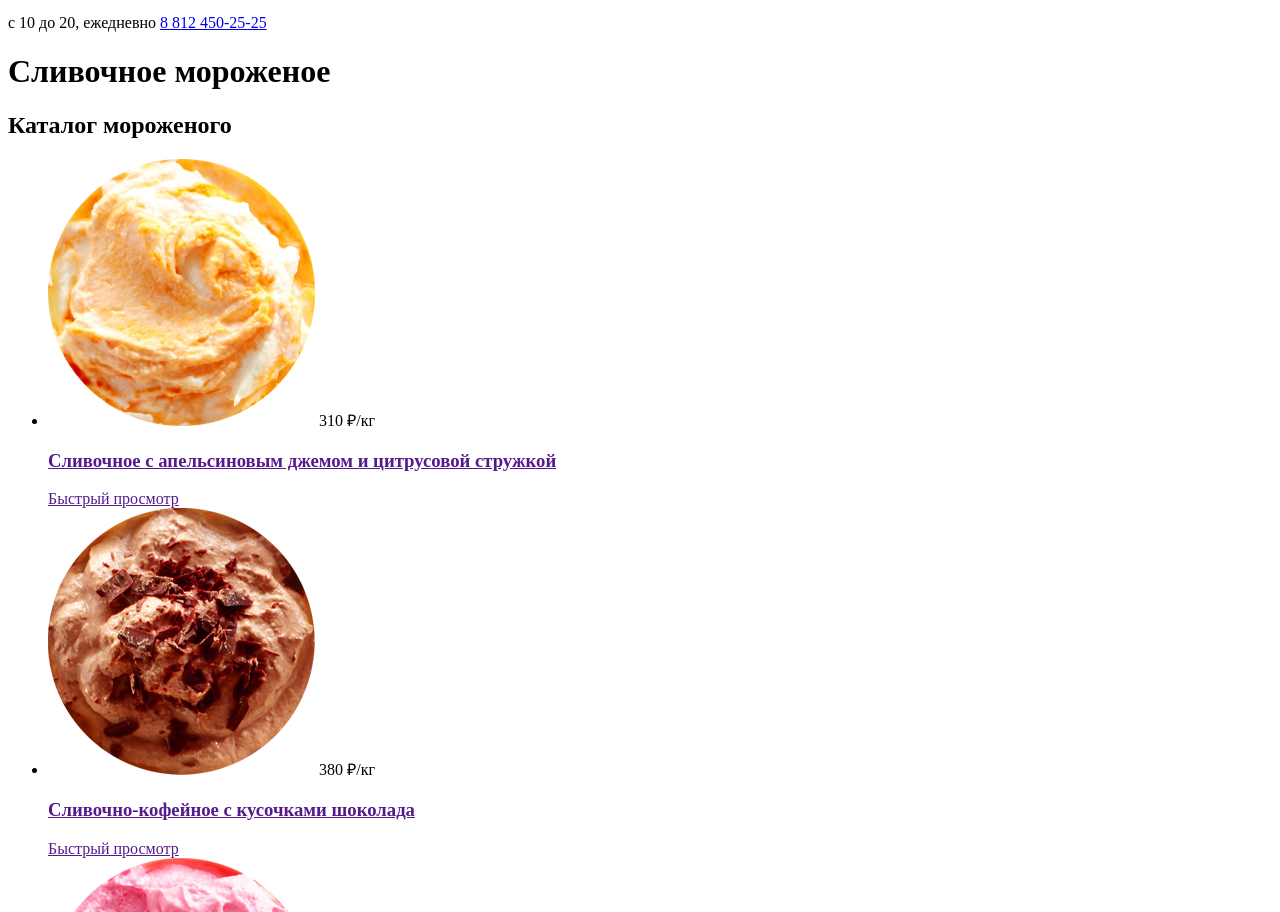
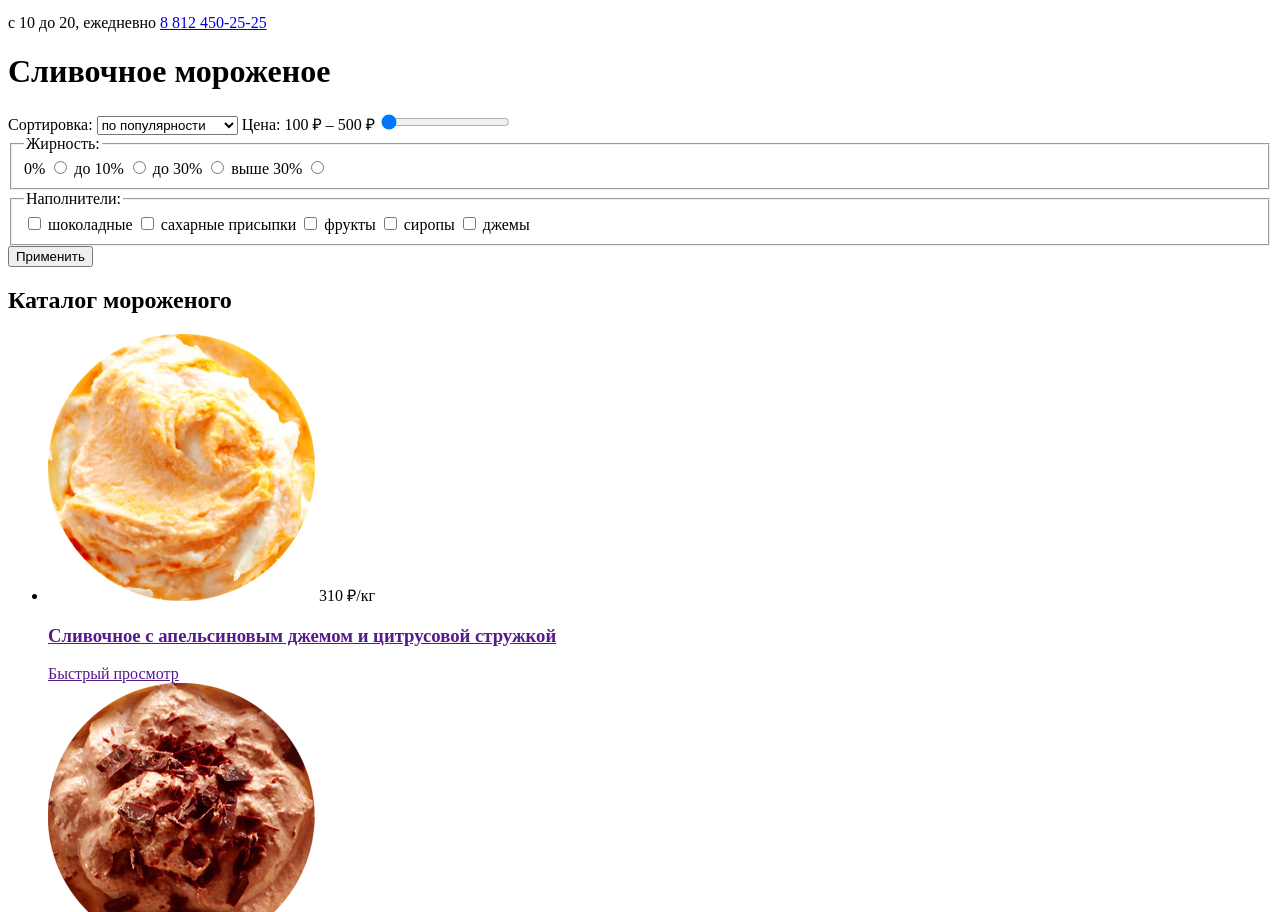
Before and after one commit to 1ak0t/631113-gllacy-28, a plain HTML site: page catalog.html in a window 1280 px wide. Shown: the part 795-1707 px from the top of the page. Drawn offline with Linux system fonts and the light colour scheme.

Commit message:
Подписка на главной+форма фильтра в каталоге

```diff
--- a/catalog.html
+++ b/catalog.html
@@ -79,6 +79,43 @@
 	</header>
 	<main>
 		<h1>Сливочное мороженое</h1>
+		<form action="https://echo.htmlacademy.ru" method="GET" oninput="costselect.value=costrange.value;">
+			<label for="sort-field">Сортировка:</label>
+			<select name="sort" id="sort-field">
+				<option value="popularity">по популярности</option>
+				<option value="cheap-first">сначала недорогие</option>
+				<option value="expansive-first">сначала дорогие</option>
+				<option value="fat-contant">по жирности</option>
+			</select>
+			<label for="cost-range-field">Цена: <output name="costselect">100</output> ₽ – 500 ₽</label>
+			<input type="range" name="costrange" id="cost-range-field" min="100" max="500" step="5" value="100">
+			<!-- Чтоб работало 2 ползунка - потом добавлю JavaScript-->
+			<fieldset>
+				<legend>Жирность:</legend>
+				<label for="0">0%</label>
+				<input type="radio" name="filter-fat" id="0" value="0">
+				<label for="10">до 10%</label>
+				<input type="radio" name="filter-fat" id="10" value="10">
+				<label for="30">до 30%</label>
+				<input type="radio" name="filter-fat" id="30" value="30">
+				<label for="30+">выше 30%</label>
+				<input type="radio" name="filter-fat" id="30+" value="30+">
+			</fieldset>
+			<fieldset>
+				<legend>Наполнители:</legend>
+				<input type="checkbox" name="filter-chocolate" id="filter-chocolate-field">
+				<label for="filter-chocolate-field">шоколадные</label>
+				<input type="checkbox" name="filter-sugar" id="filter-sugar-field">
+				<label for="filter-sugar-field">сахарные присыпки</label>
+				<input type="checkbox" name="filter-fruit" id="filter-fruit-field">
+				<label for="filter-fruit-field">фрукты</label>
+				<input type="checkbox" name="filter-syrup" id="filter-syrup-field">
+				<label for="filter-syrup-field">сиропы</label>
+				<input type="checkbox" name="filter-jam" id="filter-jam-field">
+				<label for="filter-jam-field">джемы</label>
+			</fieldset>
+			<button type="submit">Применить</button>
+		</form>
 		<section>
 			<h2>Каталог мороженого</h2>
 			<ul>
```
Also changed, not shown: index.html (+10 -0 lines).
